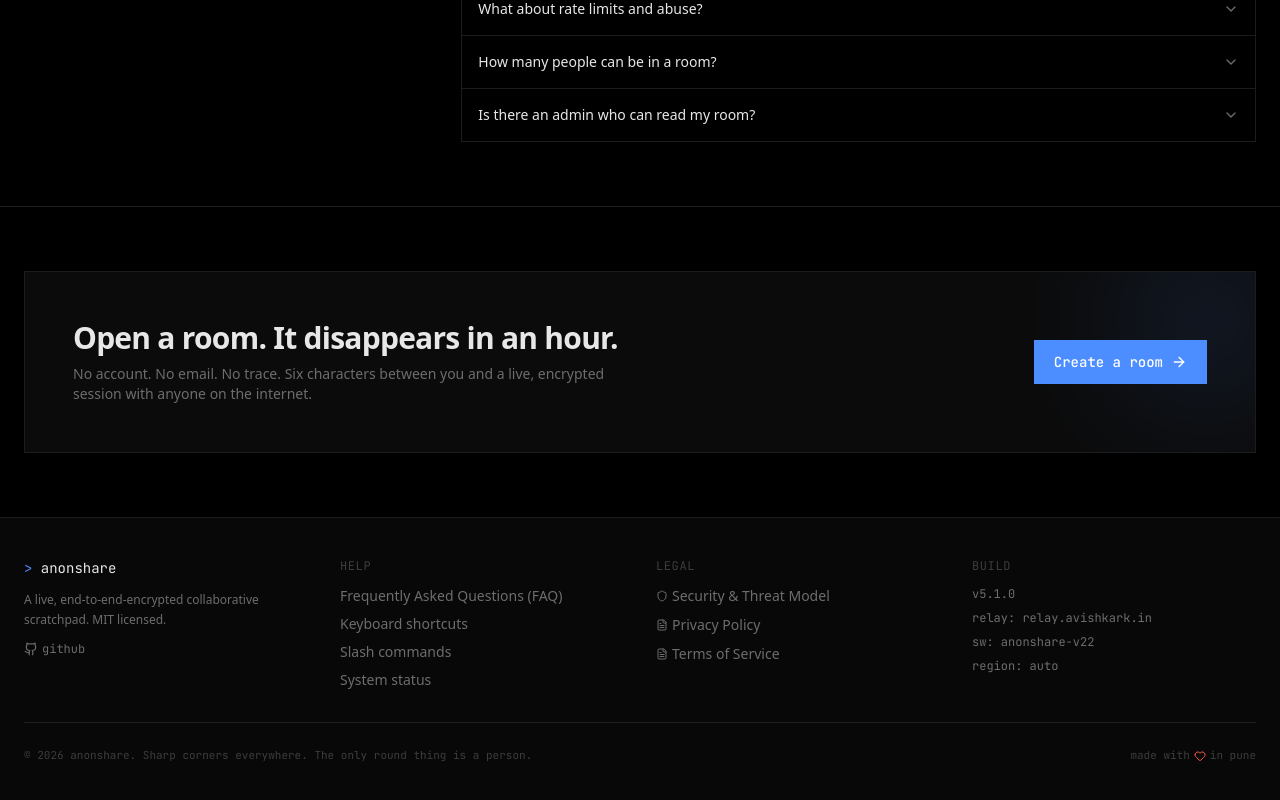
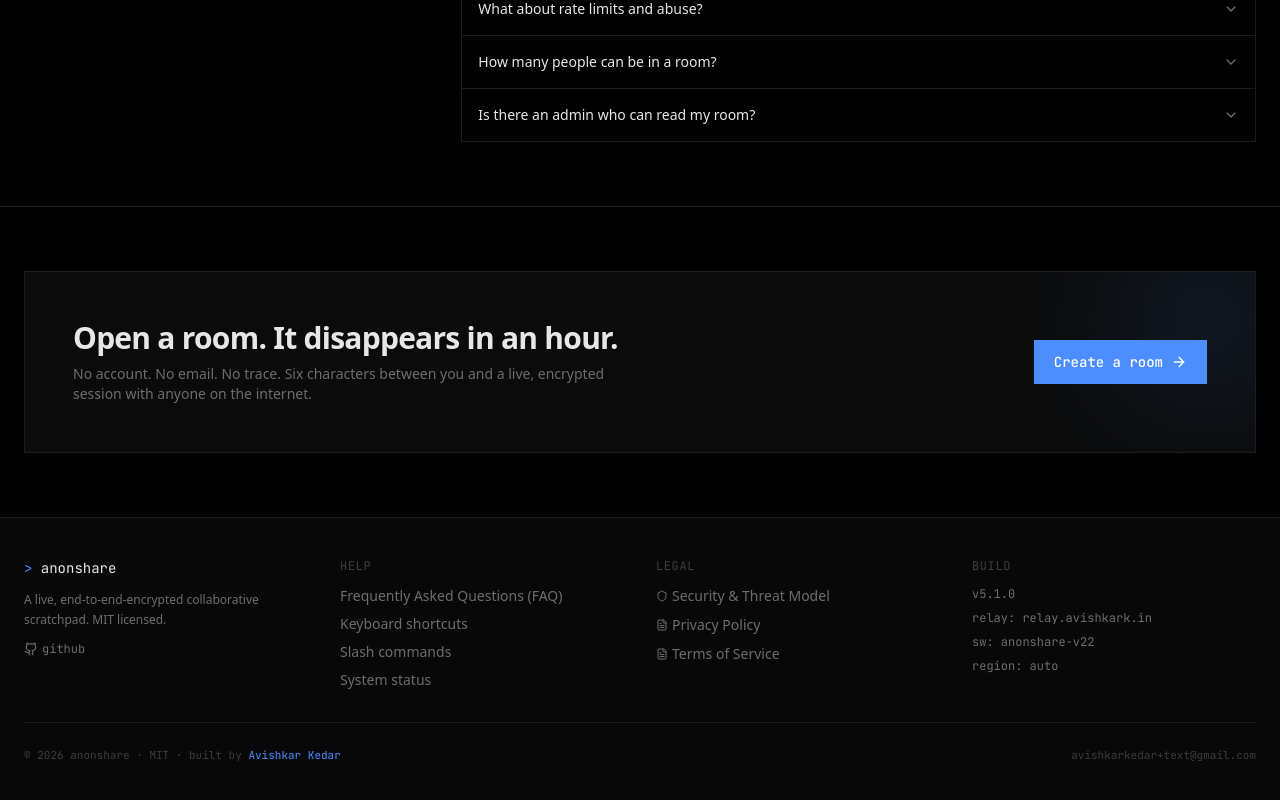
Before and after one commit to AvishkarKedar/textshare, a Next.js app: page / in a window 1280 px wide. Shown: the part 2143-2943 px from the top of the page. Built offline with nearby package versions, Linux system fonts and the light colour scheme.

Commit message:
feat: apply update2 real details and verified production build

```diff
--- a/src/components/landing/LandingFooter.tsx
+++ b/src/components/landing/LandingFooter.tsx
@@ -1,6 +1,6 @@
 "use client";
 
-import { Github, Shield, FileText, Heart } from "lucide-react";
+import { Github, Shield, FileText } from "lucide-react";
 import { useAnon } from "@/lib/store";
 import { toast } from "sonner";
 
@@ -81,10 +81,10 @@
 
         <div className="hairline-t mt-8 flex flex-col items-start justify-between gap-2 pt-6 sm:flex-row sm:items-center">
           <p className="anon-mono text-[11px] anon-dim">
-            © {new Date().getFullYear()} anonshare. Sharp corners everywhere. The only round thing is a person.
+            © {new Date().getFullYear()} anonshare · MIT · built by <a href="https://avishkark.in" target="_blank" rel="noopener" className="anon-accent hover:underline">Avishkar Kedar</a>
           </p>
-          <p className="anon-mono text-[11px] anon-dim inline-flex items-center gap-1">
-            made with <Heart className="h-3 w-3" style={{ color: "var(--anon-danger)" }} /> in pune
+          <p className="anon-mono text-[11px] anon-dim">
+            <a href="mailto:avishkarkedar+text@gmail.com" className="hover:anon-fg">avishkarkedar+text@gmail.com</a>
           </p>
         </div>
       </div>
```
